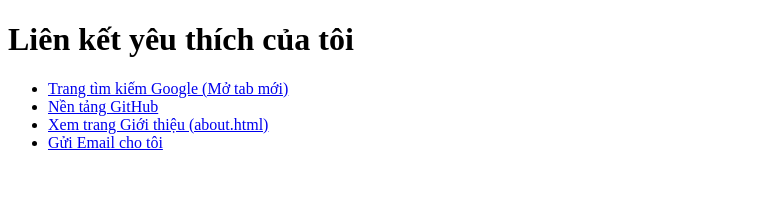
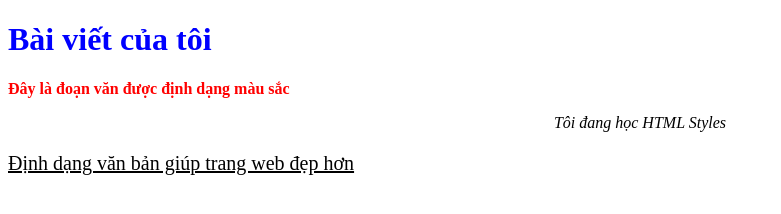
Before and after one commit to dtc245200144-cloud/GitProject, a plain HTML site: page source/index.html in a window 1280 px wide. Shown: the whole page, without its empty margins (0-781 px from the left). Drawn offline with Linux system fonts and the light colour scheme.

Commit message:
Update index.html with inline CSS styles

```diff
--- a/source/index.html
+++ b/source/index.html
@@ -3,33 +3,21 @@
 <head>
     <meta charset="UTF-8">
     <meta name="viewport" content="width=device-width, initial-scale=1.0">
-    <title>Liên kết yêu thích</title>
+    <title>Luyện tập HTML Styles</title>
 </head>
 <body>
 
-    <h1>Liên kết yêu thích của tôi</h1>
+    <!-- Tiêu đề h1 có màu xanh dương -->
+    <h1 style="color: blue;">Bài viết của tôi</h1>
 
-    <ul>
-        <!-- 1. Mở trong tab mới với target="_blank" -->
-        <li>
-            <a href="https://www.google.com" target="_blank">Trang tìm kiếm Google (Mở tab mới)</a>
-        </li>
+    <!-- Đoạn văn có màu đỏ và chữ in đậm -->
+    <p style="color: red; font-weight: bold;">Đây là đoạn văn được định dạng màu sắc</p>
 
-        <!-- 2. Trang web khác -->
-        <li>
-            <a href="https://github.com" target="_blank">Nền tảng GitHub</a>
-        </li>
+    <!-- Đoạn văn có chữ in nghiêng và căn giữa -->
+    <p style="font-style: italic; text-align: center;">Tôi đang học HTML Styles</p>
 
-        <!-- 3. Liên kết đến file HTML khác trong cùng thư mục (about.html) -->
-        <li>
-            <a href="about.html">Xem trang Giới thiệu (about.html)</a>
-        </li>
-
-        <!-- 4. Liên kết gửi Email (mailto:) -->
-        <li>
-            <a href="mailto:dtc245200144@gmail.com">Gửi Email cho tôi</a>
-        </li>
-    </ul>
+    <!-- Đoạn văn có kích thước chữ 20px và gạch chân -->
+    <p style="font-size: 20px; text-decoration: underline;">Định dạng văn bản giúp trang web đẹp hơn</p>
 
 </body>
 </html>
```
